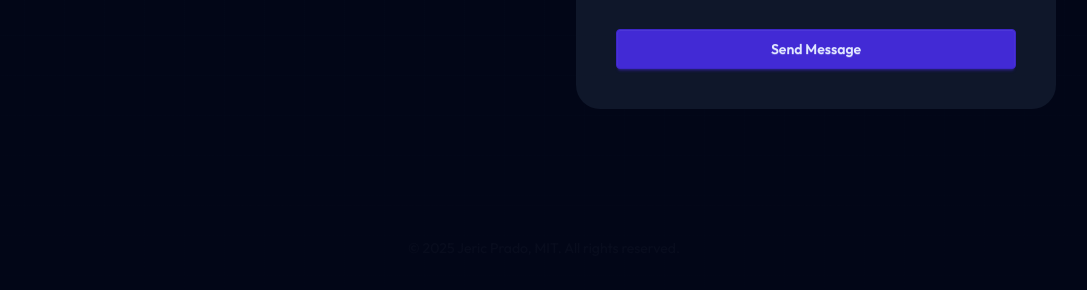
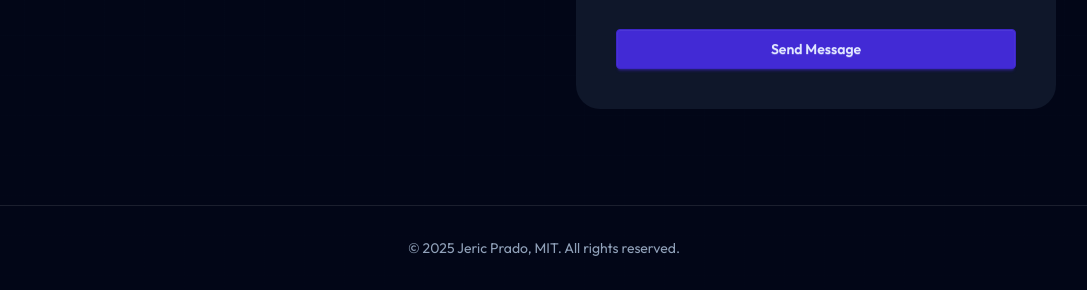
Before and after one commit to pradojeric/portfolio, a website built with Vite: page index.html in a window 1280 px wide. Shown: the part 4045-4335 px from the top of the page, without its empty margins (96-1183 px from the left). Built offline with nearby package versions, Linux system fonts and the light colour scheme; a web font is replaced by a local one.

Commit message:
Fix footer visibility and add dynamic year

```diff
--- a/index.html
+++ b/index.html
@@ -412,9 +412,9 @@
         </section>
     </main>
 
-    <footer class="py-8 border-t border-white/5 text-center text-gray-500 text-sm">
+    <footer class="py-8 border-t border-white/10 text-center text-slate-400 text-sm relative z-10">
         <div class="container mx-auto px-6">
-            <p>&copy; 2025 Jeric Prado, MIT. All rights reserved.</p>
+            <p>&copy; <span id="year"></span> Jeric Prado, MIT. All rights reserved.</p>
         </div>
     </footer>
 
--- a/src/main.js
+++ b/src/main.js
@@ -98,4 +98,10 @@ document.addEventListener('DOMContentLoaded', () => {
       tiltCard.style.transform = 'rotateX(0) rotateY(0)';
     });
   }
+
+  // Dynamic Year
+  const yearSpan = document.getElementById('year');
+  if (yearSpan) {
+    yearSpan.textContent = new Date().getFullYear();
+  }
 });
```
